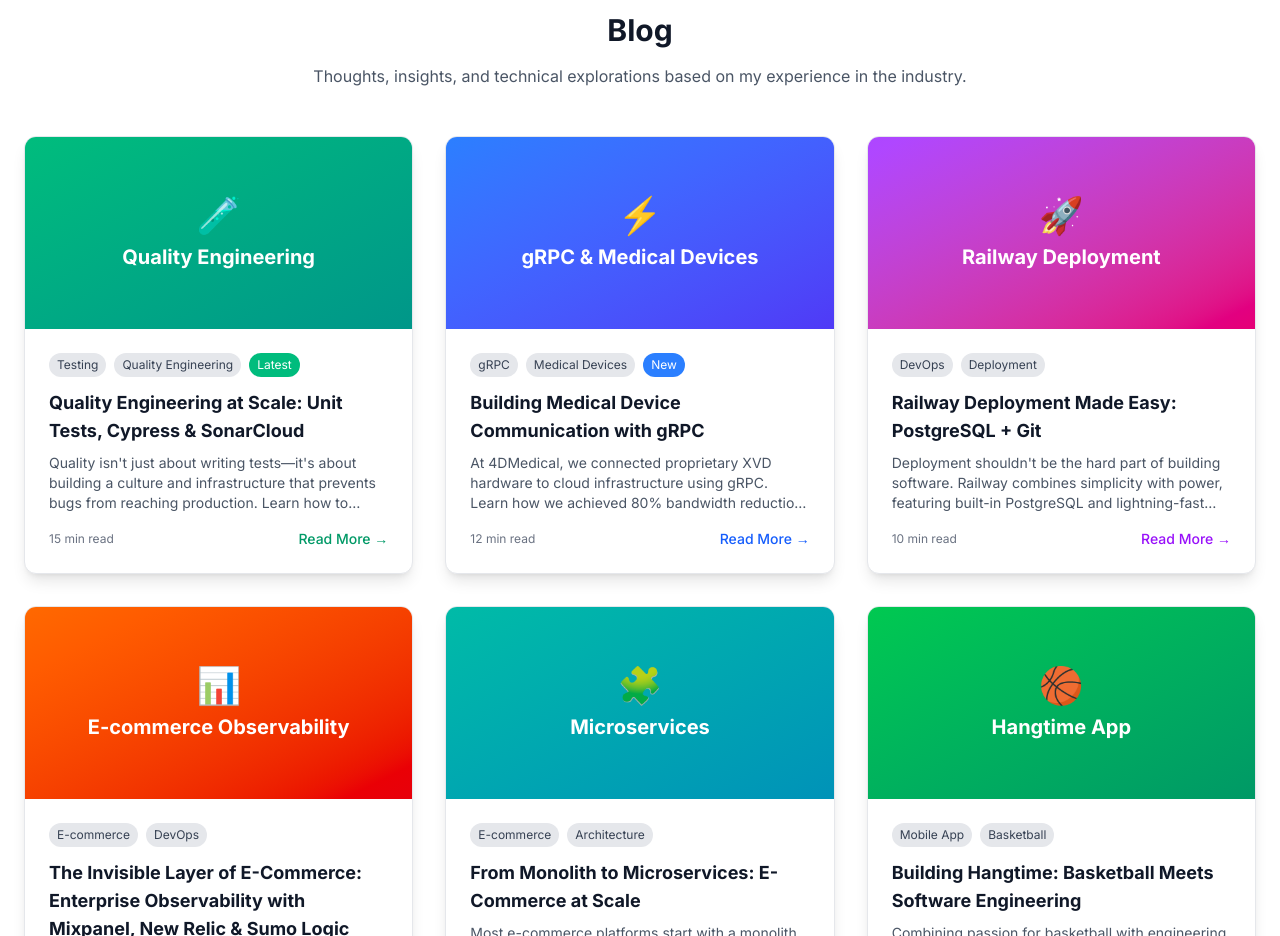
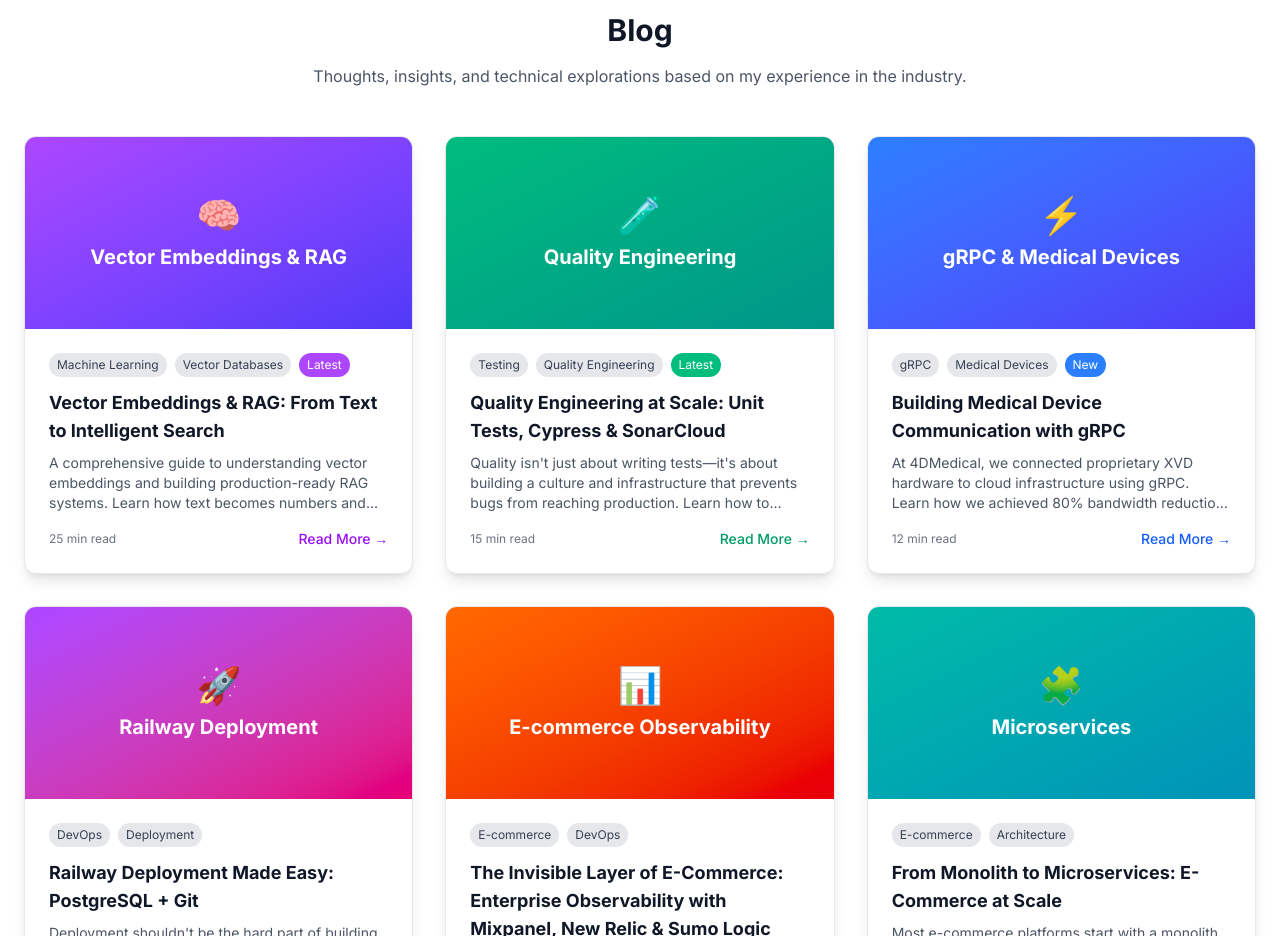
Before and after one commit to handyman30/portfolio, a Next.js app: page / in a window 1280 px wide. Shown: the part 3920-4856 px from the top of the page. Built offline with nearby package versions, Linux system fonts and the light colour scheme.

Commit message:
Add Vector Embeddings & RAG blog to homepage - featured as latest technical article

```diff
--- a/src/app/page.tsx
+++ b/src/app/page.tsx
@@ -692,6 +692,47 @@
 
           {/* Blog Posts Grid - Previews only for better performance */}
           <div className="grid grid-cols-1 md:grid-cols-2 lg:grid-cols-3 gap-8 mt-8">
+            {/* Vector Embeddings & RAG - NEW */}
+            <motion.a
+              href="/blog/vector-embeddings-rag"
+              className="bg-white rounded-xl overflow-hidden shadow-lg border border-gray-200 hover:shadow-xl transition-all duration-300"
+              initial={{ opacity: 0, y: 30 }}
+              whileInView={{ opacity: 1, y: 0 }}
+              viewport={{ once: true, margin: "-100px" }}
+              transition={{ duration: 0.7, delay: 0.1 }}
+              whileHover={{ y: -5 }}
+            >
+              <div className="h-48 bg-gradient-to-br from-purple-500 to-indigo-600 relative flex items-center justify-center">
+                <div className="text-white text-center">
+                  <div className="text-4xl mb-2">🧠</div>
+                  <div className="text-xl font-bold">Vector Embeddings & RAG</div>
+                </div>
+              </div>
+              <div className="p-6">
+                <div className="flex flex-wrap items-center mb-3 gap-2">
+                  <span className="px-2 py-1 bg-gray-200 text-gray-700 rounded-full text-xs">
+                    Machine Learning
+                  </span>
+                  <span className="px-2 py-1 bg-gray-200 text-gray-700 rounded-full text-xs">
+                    Vector Databases
+                  </span>
+                  <span className="px-2 py-1 bg-purple-500 text-white rounded-full text-xs">
+                    Latest
+                  </span>
+                </div>
+                <h3 className="text-lg font-bold mb-2 text-gray-900">Vector Embeddings & RAG: From Text to Intelligent Search</h3>
+                <p className="text-gray-600 text-sm mb-4 line-clamp-3">
+                  A comprehensive guide to understanding vector embeddings and building production-ready RAG systems. Learn how text becomes numbers and how to build enterprise document intelligence systems...
+                </p>
+                <div className="flex items-center justify-between">
+                  <span className="text-xs text-gray-500">25 min read</span>
+                  <span className="text-purple-600 hover:text-purple-800 font-medium text-sm transition-colors">
+                    Read More →
+                  </span>
+                </div>
+              </div>
+            </motion.a>
+
             {/* Quality Engineering Preview */}
             <motion.div
               className="bg-white rounded-xl overflow-hidden shadow-lg border border-gray-200 hover:shadow-xl transition-all duration-300"
```
